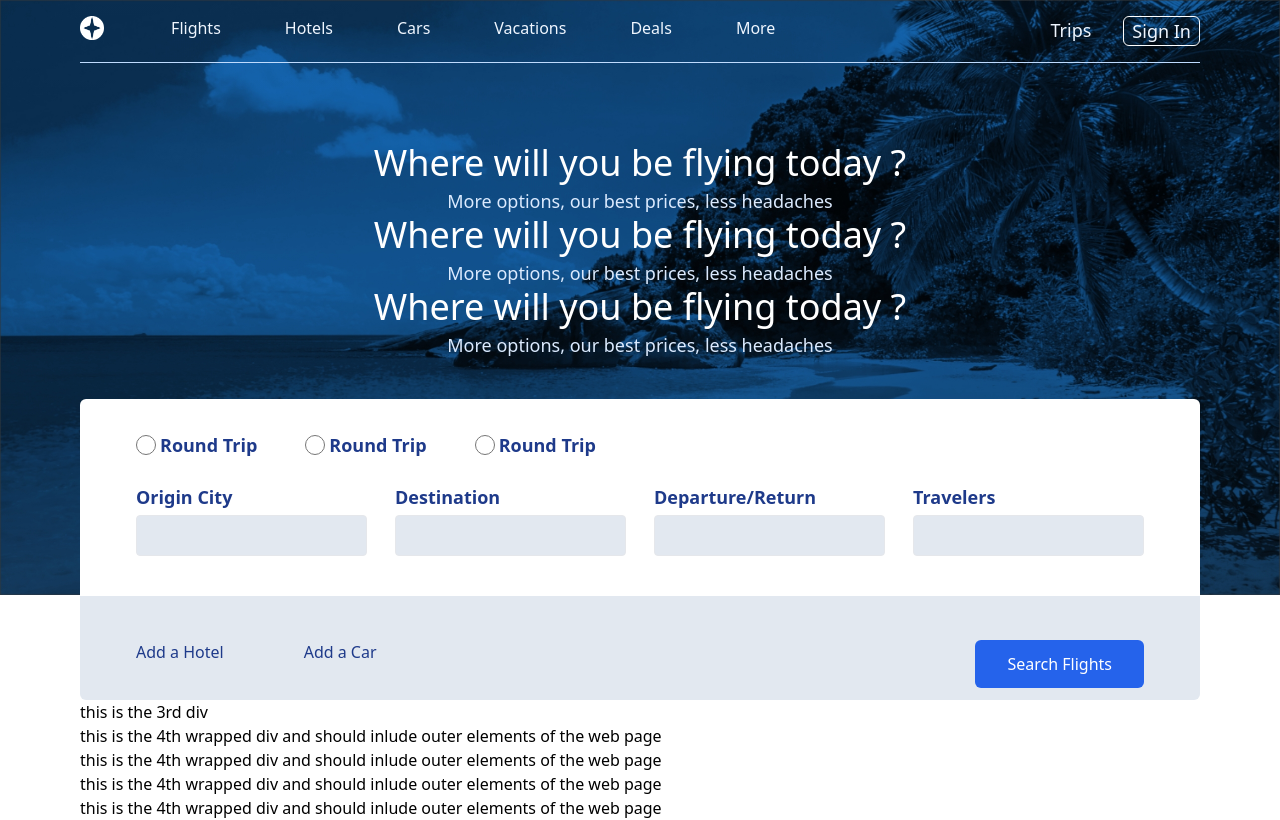
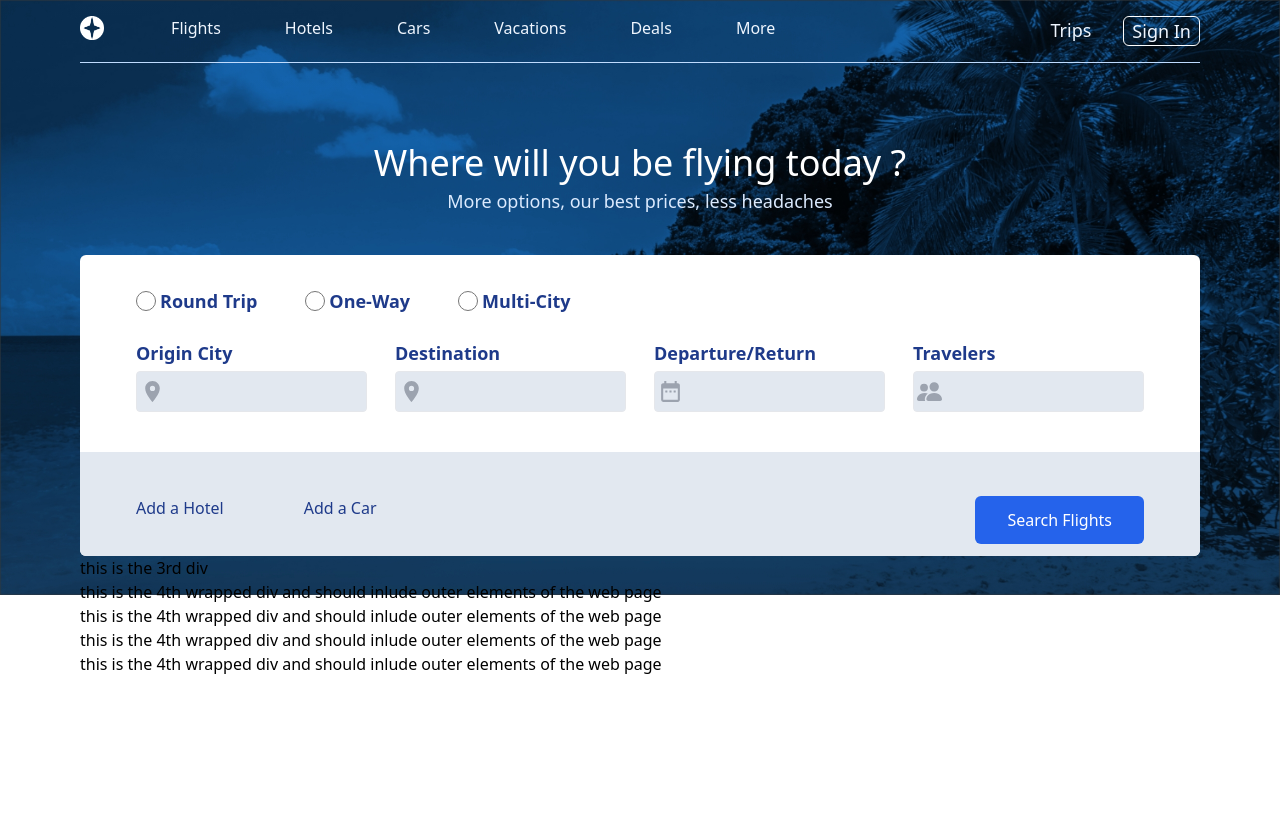
Before and after one commit to Sam516-Dev/my-project, a React (Create React App) app: page / in a window 1280 px wide. Built offline with nearby package versions, Linux system fonts and the light colour scheme.

Commit message:
react-icons
Signed-off-by: Sam516-Dev <samuelnjoroge3455@gmail.com>

```diff
--- a/package.json
+++ b/package.json
@@ -8,6 +8,7 @@
     "@testing-library/user-event": "^13.5.0",
     "react": "^18.2.0",
     "react-dom": "^18.2.0",
+    "react-icons": "^4.8.0",
     "react-scripts": "5.0.1",
     "web-vitals": "^2.1.4"
   },
--- a/src/App.js
+++ b/src/App.js
@@ -8,7 +8,7 @@ function App() {
   return (
     <div>
       <div className=" absolute w-full h-40">
-        <img src={Bg} alt="bg" />
+        <img src={Bg} alt="bg" className='object-cover' />
       </div>
       <div className="  relative mx-20 h-screen">
         <Navbar />
--- a/src/components/FrontBar.js
+++ b/src/components/FrontBar.js
@@ -1,10 +1,14 @@
 import React from 'react'
+import { MdLocationOn, MdDateRange } from 'react-icons/md'
+import { BsPeopleFill } from 'react-icons/bs'
+
+//MdLocationOn MdDateRange BsPeopleFill
 
 function FrontBar() {
   return (
     <div>
       <div className=" relative overflow-hidden bg-white py-36  rounded-md mt-10">
-        <div className=" px-14  flex -mt-28 items-center gap-12">
+        <form className=" px-14  flex -mt-28 items-center gap-12">
           <div className="gap-1 text-blue-900 font-semibold text-lg flex items-center">
             <input
               type="radio"
@@ -17,46 +21,57 @@ function FrontBar() {
               type="radio"
               className="form-radio text-indigo-600 h-5 w-5"
             />
-            <label> Round Trip</label>
+            <label> One-Way</label>
           </div>
           <div className=" text-blue-900 font-semibold text-lg flex items-center gap-1">
             <input
               type="radio"
               className="form-radio text-indigo-600 h-5 w-5"
             />
-            <label> Round Trip</label>
+            <label> Multi-City </label>
           </div>
-        </div>
+        </form>
 
         <div className=" px-14 mt-6  flex items-center justify-between gap-7">
           <div className=" text-blue-900 font-semibold text-lg flex flex-col gap-1">
             <label> Origin City </label>
+            <div className="flex relative items-center">
+              <MdLocationOn size={25} className="absolute ml-1 text-gray-400" />
               <input
                 type="text"
                 class="appearance-none border bg-slate-200 rounded w-full py-2 px-3 text-gray-700 font-normal text-lg leading-tight focus:outline-none focus:shadow-outline"
                 id="username"
               />
             </div>
+          </div>
           <div className=" text-blue-900 font-semibold flex-col text-lg flex gap-1">
             <label> Destination </label>
+            <div className="flex relative items-center">
+              <MdLocationOn size={25} className="absolute ml-1 text-gray-400" />
               <input
                 type="text"
                 class="appearance-none bg-slate-200 border rounded w-full py-2 px-3 text-gray-700 font-normal text-lg leading-tight focus:outline-none focus:shadow-outline"
                 id="username"
               />
             </div>
+          </div>
 
           <div className=" text-blue-900 font-semibold flex-col text-lg flex items-start gap-1">
             <label> Departure/Return </label>
+            <div className="flex relative items-center">
+              <MdDateRange size={25} className="absolute ml-1 text-gray-400" />
               <input
                 type="text"
                 class="appearance-none bg-slate-200 border rounded w-full py-2 px-3 text-gray-700 font-normal text-lg leading-tight focus:outline-none focus:shadow-outline"
                 id="username"
               />
             </div>
+          </div>
 
           <div className=" text-blue-900 font-semibold flex-col text-lg flex  gap-1">
             <label> Travelers </label>
+            <div className="flex relative items-center">
+              <BsPeopleFill size={25} className="absolute ml-1 text-gray-400" />
               <input
                 type="text"
                 class="appearance-none bg-slate-200 border rounded w-full py-2 px-3 text-blue-600 font-normal text-lg leading-tight focus:outline-none focus:shadow-outline"
@@ -64,18 +79,22 @@ function FrontBar() {
               />
             </div>
           </div>
+        </div>
 
         <div className=" px-14 absolute mt-10 mx-auto w-full py-11 bg-slate-200">
           <div className="flex justify-between">
             <div className="flex gap-20">
-              <label className='text-blue-900 font-medium'> Add a Hotel </label>
+              <label className="text-blue-900 font-medium"> Add a Hotel </label>
               <div>
-              <label className='text-blue-900 font-medium'> Add a Car </label>
+                <label className="text-blue-900 font-medium"> Add a Car </label>
               </div>
             </div>
             <div>
-              <button className='bg-blue-600 px-8 rounded-md  py-3'>
-                <label className='text-white font-medium'> Search Flights</label>
+              <button className="bg-blue-600 px-8 rounded-md  py-3">
+                <label className="text-white font-medium">
+                  {' '}
+                  Search Flights
+                </label>
               </button>
             </div>
           </div>
@@ -89,10 +108,12 @@ function FrontBar() {
       <div>
         this is the 4th wrapped div and should inlude outer elements of the web
         page
-  </div><div>
+      </div>
+      <div>
         this is the 4th wrapped div and should inlude outer elements of the web
         page
-</div><div>
+      </div>
+      <div>
         this is the 4th wrapped div and should inlude outer elements of the web
         page
       </div>
--- a/src/components/Navbar.js
+++ b/src/components/Navbar.js
@@ -1,4 +1,4 @@
-import React, { Fragment } from 'react'
+
 import logo from '../Media/Assets/logo.png'
 
 export default function () {
@@ -43,14 +43,16 @@ export default function () {
       </div>
 
       <div className=" text-center mt-20">
-        <h1 className="  text-white font-normal text-4xl "> Where will you be flying today ?</h1>
-        <p className="text-blue-100 text-lg mt-1 font-light"> More options, our best prices, less headaches </p>
-        <h1 className="  text-white font-normal text-4xl "> Where will you be flying today ?</h1>
-        <p className="text-blue-100 text-lg mt-1 font-light"> More options, our best prices, less headaches </p>
-        <h1 className="  text-white font-normal text-4xl "> Where will you be flying today ?</h1>
-        <p className="text-blue-100 text-lg mt-1 font-light"> More options, our best prices, less headaches </p>
+        <h1 className="  text-white font-normal text-4xl ">
+
+          Where will you be flying today ?
+        </h1>
+        <p className="text-blue-100 text-lg mt-1 font-light">
+
+          More options, our best prices, less headaches
+        </p>
+
       </div>
-
     </div>
   )
 }
```
Also changed, not shown: 1 other file (tests, documents, lock files or other folders). Lines whose indentation alone changed are shown as unchanged.
